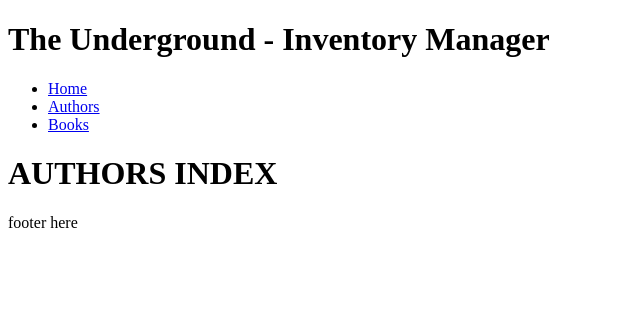
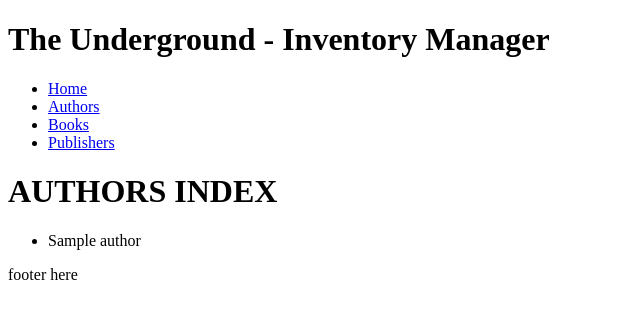
Before and after one commit to clauRamirez/Flask-ShopStockManager, a Flask app: page /authors in a window 1280 px wide. Shown: the top 319 px of the page, without its empty margins (0-640 px from the left). Run offline with Flask 2, Linux system fonts and the light colour scheme; a database or web service that is not in the repository returns one stand-in record (values such as "Sample title"); some libraries are stand-ins or nearby versions.

Commit message:
INDEX route functionality

```diff
--- a/src/app.py
+++ b/src/app.py
@@ -14,7 +14,7 @@ app.register_blueprint(publishers_blueprint)
 
 @app.route('/')
 def index():
-    return render_template('index.html')
+    return render_template("index.html", title="Home")
 
 if __name__ == "__main__":
     app.run(debug=True)
--- a/src/controllers/authors_controller.py
+++ b/src/controllers/authors_controller.py
@@ -1,9 +1,71 @@
 from flask import render_template, redirect, request
 from flask import Blueprint
 from repositories import author_repository
+from models.author import Author
+import repositories.author_repository as author_repository
 
 authors_blueprint = Blueprint("authors", __name__)
 
+
+_title = "Authors"
+
 @authors_blueprint.route("/authors", methods=['GET'])
-def index():
-    return render_template("/authors/index.html")
+def authors_index():
+    if request.method == 'GET':
+        return render_template(
+            "/authors/index.html",
+            title=_title,
+            authors=author_repository.select_all()
+        )
+    if request.method == 'POST':
+        # CREATE (POST) RESTful method here
+        # return redirect("/authors") -> redirects to same route but with GET method
+        pass
+
+
+# NEW -> POST '/books/new'
+@authors_blueprint.route("/authors/new", methods=['GET'])
+def authors_new():
+    return render_template(
+        "/authors/new.html",
+        authors=author_repository.select_all()
+    )
+
+
+# SHOW   -> GET '/books/<id>'
+# UPDATE -> POST(PUT) '/books/<id>'
+@authors_blueprint.route("/authors/<int:id>", methods=['GET', 'POST'])
+def authors_id(id):
+    if request.method == 'GET':
+        return render_template(
+            "/authors/show.html",
+            author=author_repository.select(id)
+        )
+
+    if request.method == 'POST':
+        author_repository.update(
+            Author(
+                name=request.form['name'],
+                id=id
+            )
+        )
+        return redirect("/authors")
+
+
+# EDIT -> GET '/books/<id>/edit'
+@authors_blueprint.route("/authors/<id>/edit", methods=['GET'])
+def authors_edit(id):
+    return render_template(
+        # this needs to change
+        "/authors/edit.html",
+        book=author_repository.select(id),
+        authors=author_repository.select_all()
+    )
+
+
+# DELETE -> POST(DELETE) '/authors/<id>'
+@authors_blueprint.route("/authors/<id>/delete", methods=['POST'])
+def authors_delete(id):
+    # this needs to be checeked
+    author_repository.delete(id)
+    return redirect('/authors')
--- a/src/templates/authors/index.html
+++ b/src/templates/authors/index.html
@@ -2,4 +2,9 @@
 
 {% block content %}
     <h1>AUTHORS INDEX</h1>
+    <ul>
+    {% for author in authors %}
+        <li> {{ author.name }} </li>
+    {% endfor %}
+    </ul>
 {% endblock  %}
--- a/src/templates/base.html
+++ b/src/templates/base.html
@@ -16,6 +16,7 @@
                 <li><a href="/">Home</a></li>
                 <li><a href="/authors">Authors</a></li>
                 <li><a href="/books">Books</a></li>
+                <li><a href="/publishers">Publishers</a></li>
             </ul>
         </nav>
     </head>
```
Also changed, not shown: dev/TO-DO.md (+5 -2 lines).
